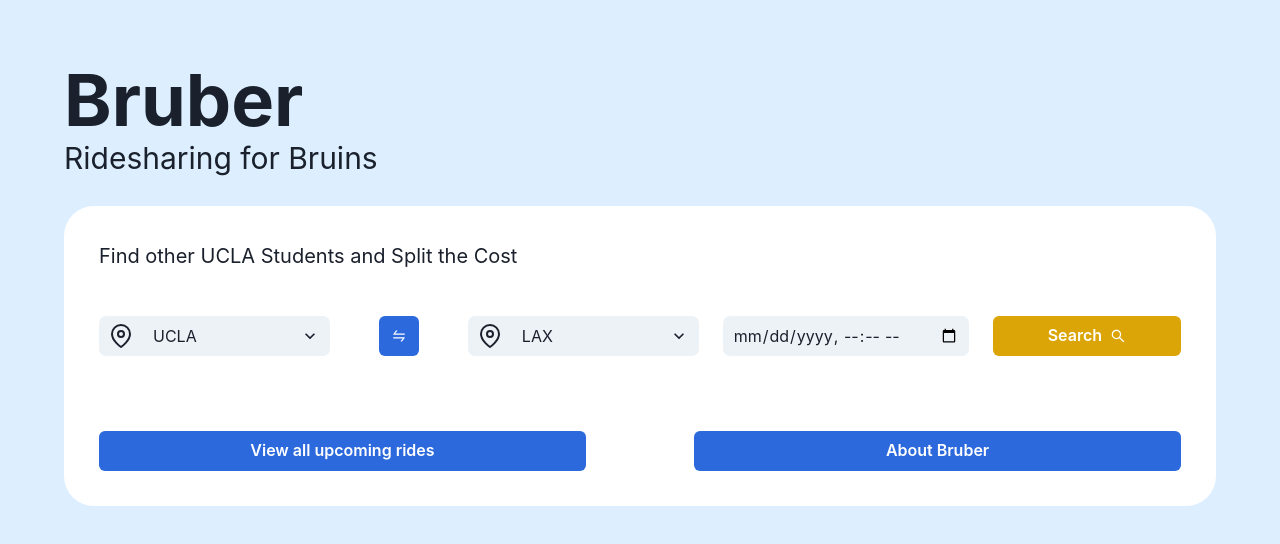
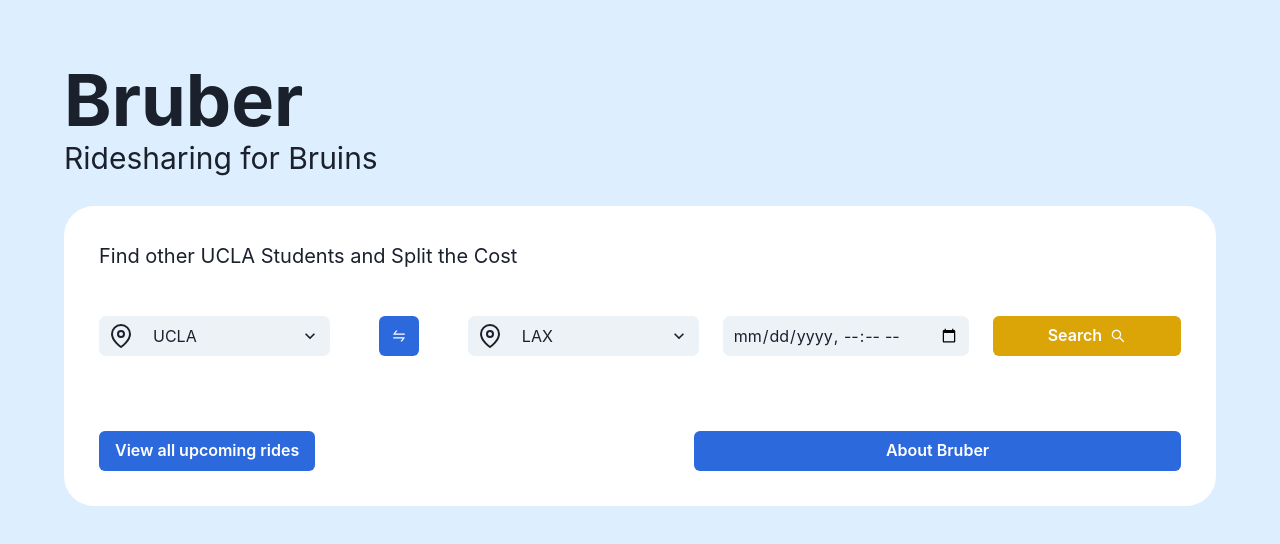
Before and after one commit to shzcuber/bruber, a React (Create React App) app in the folder frontend/: page / in a window 1280 px wide. Shown: the top 544 px of the page. Built offline with nearby package versions, Linux system fonts and the light colour scheme; a web font is replaced by a local one.

Commit message:
Add routing to view upcoming rides button, and install nodemon

```diff
--- a/frontend/src/pages/Home.js
+++ b/frontend/src/pages/Home.js
@@ -8,6 +8,8 @@
   Spacer,
 } from "@chakra-ui/react";
 import JourneyInputter from '../components/JourneyInputter';
+
+import { Link } from "react-router-dom";
 
 
 function Home() {
@@ -42,9 +44,11 @@
             </Text>
             <JourneyInputter locations={sampleLocations} journey={journey} />
             <Flex mt="50px">
-              <Button w="45%">
-                <Text isTruncated>View all upcoming rides</Text>
-              </Button>
+              <Link to="/rides">
+                <Button w="100%">
+                  <Text isTruncated>View all upcoming rides</Text>
+                </Button>
+              </Link>
               <Spacer />
               <Button w="45%">About Bruber</Button>
             </Flex>
```
Also changed, not shown: 2 other files (tests, documents, lock files or other folders).
